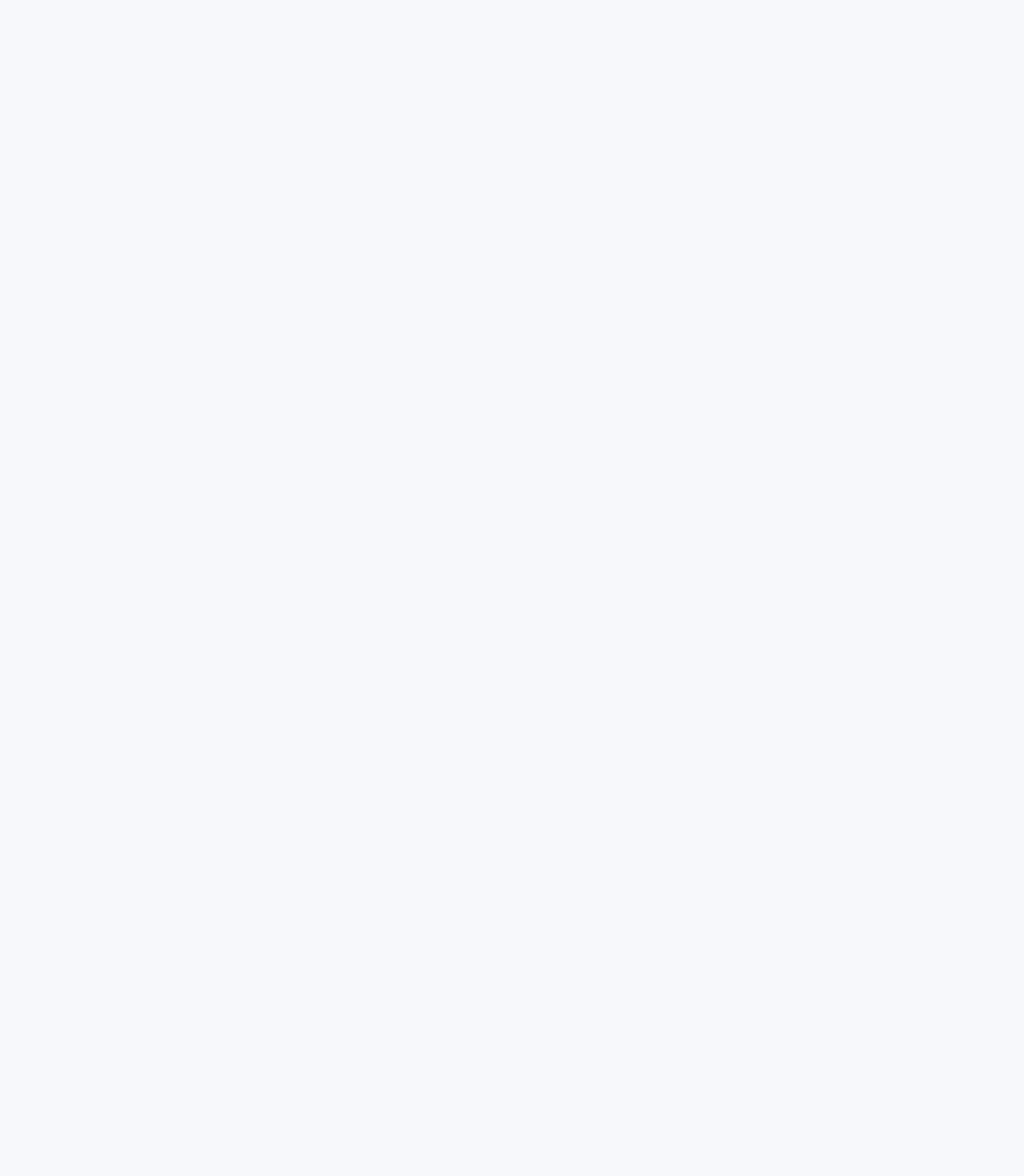
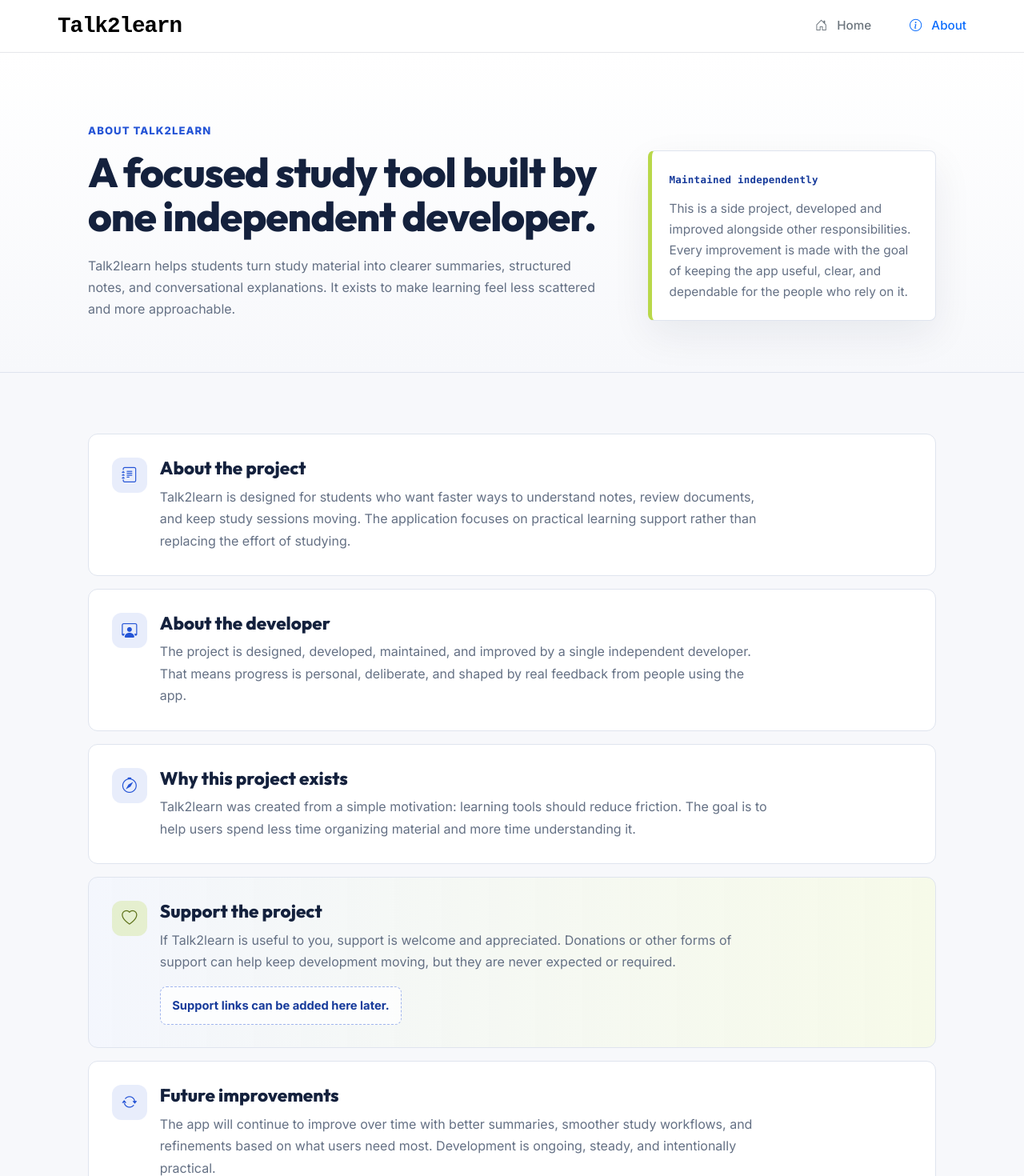
Before and after one commit to withhloveee/persona-ai-app, a Vue app in the folder frontend/: page /about in a window 1280 px wide. Before the commit this address had no page. Shown: the top 1470 px of the page at 80% size. Before the commit the page ends 800 px from the top, so only its background shows below. Built offline with nearby package versions, Linux system fonts and the light colour scheme.

Commit message:
/about route added.

```diff
--- a/frontend/src/router/index.js
+++ b/frontend/src/router/index.js
@@ -4,6 +4,7 @@ import UploadView from '@/views/UploadView.vue'
 import SummarizeView from '@/views/SummarizeView.vue'
 import RegisterView from '@/views/RegisterView.vue'
 import LoginView from '@/views/LoginView.vue'
+import AboutView from '@/views/AboutView.vue'
 
 
 const router = createRouter({
@@ -31,6 +32,10 @@ const router = createRouter({
       path:'/login',
       name:'login',
       component:LoginView
+    },{
+      path:'/about',
+      name:'about',
+      component:AboutView
     }
   ],
 })
--- /dev/null
+++ b/frontend/src/views/AboutView.vue
@@ -0,0 +1,307 @@
+<template>
+  <div class="about-page-wrapper">
+    <Appheader :nav-items="navItems" />
+
+    <main class="about-main">
+      <section class="about-intro" aria-labelledby="about-title">
+        <div class="about-container">
+          <p class="about-kicker">
+            About Talk2learn
+          </p>
+          <div class="about-intro-grid">
+            <div>
+              <h1 id="about-title" class="about-title">
+                A focused study tool built by one independent developer.
+              </h1>
+              <p class="about-lead">
+                Talk2learn helps students turn study material into clearer summaries,
+                structured notes, and conversational explanations. It exists to make
+                learning feel less scattered and more approachable.
+              </p>
+            </div>
+
+            <aside class="maker-note" aria-label="Project maintenance note">
+              <span class="maker-note-label">Maintained independently</span>
+              <p>
+                This is a side project, developed and improved alongside other
+                responsibilities. Every improvement is made with the goal of keeping
+                the app useful, clear, and dependable for the people who rely on it.
+              </p>
+            </aside>
+          </div>
+        </div>
+      </section>
+
+      <section class="about-content" aria-label="About details">
+        <div class="about-container">
+          <div class="content-grid">
+            <article class="about-section">
+              <span class="section-icon" aria-hidden="true">
+                <i class="bi bi-journal-text"></i>
+              </span>
+              <div>
+                <h2>About the project</h2>
+                <p>
+                  Talk2learn is designed for students who want faster ways to
+                  understand notes, review documents, and keep study sessions moving.
+                  The application focuses on practical learning support rather than
+                  replacing the effort of studying.
+                </p>
+              </div>
+            </article>
+
+            <article class="about-section">
+              <span class="section-icon" aria-hidden="true">
+                <i class="bi bi-person-workspace"></i>
+              </span>
+              <div>
+                <h2>About the developer</h2>
+                <p>
+                  The project is designed, developed, maintained, and improved by a
+                  single independent developer. That means progress is personal,
+                  deliberate, and shaped by real feedback from people using the app.
+                </p>
+              </div>
+            </article>
+
+            <article class="about-section">
+              <span class="section-icon" aria-hidden="true">
+                <i class="bi bi-compass"></i>
+              </span>
+              <div>
+                <h2>Why this project exists</h2>
+                <p>
+                  Talk2learn was created from a simple motivation: learning tools
+                  should reduce friction. The goal is to help users spend less time
+                  organizing material and more time understanding it.
+                </p>
+              </div>
+            </article>
+
+            <article class="about-section support-section">
+              <span class="section-icon" aria-hidden="true">
+                <i class="bi bi-heart"></i>
+              </span>
+              <div>
+                <h2>Support the project</h2>
+                <p>
+                  If Talk2learn is useful to you, support is welcome and appreciated.
+                  Donations or other forms of support can help keep development moving,
+                  but they are never expected or required.
+                </p>
+                <div class="support-placeholder" aria-label="Support links placeholder">
+                  Support links can be added here later.
+                </div>
+              </div>
+            </article>
+
+            <article class="about-section">
+              <span class="section-icon" aria-hidden="true">
+                <i class="bi bi-arrow-repeat"></i>
+              </span>
+              <div>
+                <h2>Future improvements</h2>
+                <p>
+                  The app will continue to improve over time with better summaries,
+                  smoother study workflows, and refinements based on what users need
+                  most. Development is ongoing, steady, and intentionally practical.
+                </p>
+              </div>
+            </article>
+          </div>
+        </div>
+      </section>
+    </main>
+  </div>
+</template>
+
+<script setup>
+import { useRouter } from 'vue-router'
+import Appheader from '@/components/Appheader.vue'
+
+const router = useRouter()
+
+const navItems = [
+  {
+    label: 'Home',
+    icon: 'house-door',
+    action: () => router.push('/'),
+  },
+  {
+    label: 'About',
+    icon: 'info-circle',
+    active: true,
+    action: () => router.push('/about'),
+  },
+]
+</script>
+
+<style scoped>
+.about-page-wrapper {
+  min-height: 100vh;
+  background: var(--app-surface);
+}
+
+.about-main {
+  color: var(--app-ink);
+}
+
+.about-container {
+  width: min(100% - 2rem, 1060px);
+  margin: 0 auto;
+}
+
+.about-intro {
+  background:
+    linear-gradient(180deg, #ffffff 0%, rgba(247, 248, 251, 0.96) 100%);
+  border-bottom: 1px solid var(--app-border);
+  padding: clamp(3rem, 7vw, 5.5rem) 0 clamp(2.25rem, 5vw, 4rem);
+}
+
+.about-kicker {
+  color: var(--app-primary);
+  font-size: 0.82rem;
+  font-weight: 800;
+  letter-spacing: 0.08em;
+  margin-bottom: 0.9rem;
+  text-transform: uppercase;
+}
+
+.about-intro-grid {
+  display: grid;
+  grid-template-columns: minmax(0, 1fr) minmax(280px, 360px);
+  gap: clamp(1.5rem, 5vw, 4rem);
+  align-items: start;
+}
+
+.about-title {
+  max-width: 780px;
+  margin: 0;
+  color: var(--app-ink);
+  font-size: clamp(2rem, 4vw, 3.45rem);
+  font-weight: 800;
+  letter-spacing: -0.02em;
+  line-height: 1.08;
+}
+
+.about-lead {
+  max-width: 680px;
+  margin: 1.25rem 0 0;
+  color: var(--app-muted);
+  font-size: clamp(1rem, 1.2vw, 1.12rem);
+  line-height: 1.7;
+}
+
+.maker-note {
+  border: 1px solid var(--app-border);
+  border-left: 5px solid var(--app-accent);
+  border-radius: 0.5rem;
+  background: #ffffff;
+  padding: 1.35rem;
+  box-shadow: 0 18px 50px rgba(20, 33, 61, 0.07);
+}
+
+.maker-note-label {
+  display: inline-flex;
+  margin-bottom: 0.85rem;
+  color: var(--app-primary-dark);
+  font-family: "Geist Mono", ui-monospace, SFMono-Regular, Menlo, Monaco, Consolas, "Liberation Mono", monospace;
+  font-size: 0.78rem;
+  font-weight: 700;
+  letter-spacing: 0.02em;
+}
+
+.maker-note p {
+  margin: 0;
+  color: var(--app-muted);
+  font-size: 0.96rem;
+  line-height: 1.7;
+}
+
+.about-content {
+  padding: clamp(2.5rem, 6vw, 4.75rem) 0;
+}
+
+.content-grid {
+  display: grid;
+  gap: 1rem;
+}
+
+.about-section {
+  display: grid;
+  grid-template-columns: auto minmax(0, 1fr);
+  gap: 1rem;
+  align-items: start;
+  border: 1px solid var(--app-border);
+  border-radius: 0.75rem;
+  background: #ffffff;
+  padding: clamp(1.25rem, 3vw, 1.8rem);
+}
+
+.section-icon {
+  width: 2.75rem;
+  height: 2.75rem;
+  display: inline-flex;
+  align-items: center;
+  justify-content: center;
+  border-radius: 0.75rem;
+  background: rgba(36, 84, 214, 0.1);
+  color: var(--app-primary);
+  font-size: 1.2rem;
+}
+
+.about-section h2 {
+  margin: 0 0 0.55rem;
+  color: var(--app-ink);
+  font-size: clamp(1.15rem, 2vw, 1.4rem);
+  font-weight: 800;
+  line-height: 1.2;
+}
+
+.about-section p {
+  max-width: 760px;
+  margin: 0;
+  color: var(--app-muted);
+  line-height: 1.72;
+}
+
+.support-section {
+  background:
+    linear-gradient(90deg, rgba(36, 84, 214, 0.05), rgba(185, 216, 74, 0.12)),
+    #ffffff;
+}
+
+.support-section .section-icon {
+  background: rgba(185, 216, 74, 0.25);
+  color: #5b6f16;
+}
+
+.support-placeholder {
+  width: fit-content;
+  max-width: 100%;
+  margin-top: 1rem;
+  border: 1px dashed rgba(36, 84, 214, 0.42);
+  border-radius: 0.5rem;
+  background: rgba(255, 255, 255, 0.72);
+  color: var(--app-primary-dark);
+  font-size: 0.92rem;
+  font-weight: 700;
+  padding: 0.75rem 0.9rem;
+}
+
+@media (max-width: 767.98px) {
+  .about-intro-grid,
+  .about-section {
+    grid-template-columns: 1fr;
+  }
+
+  .about-container {
+    width: min(100% - 1.25rem, 1060px);
+  }
+
+  .maker-note,
+  .about-section {
+    border-radius: 0.65rem;
+  }
+}
+</style>
--- a/frontend/src/views/HomeView.vue
+++ b/frontend/src/views/HomeView.vue
@@ -129,15 +129,16 @@
 </template>
 
 <script setup>
-import { RouterLink } from 'vue-router'
+import { RouterLink, useRouter } from 'vue-router'
 import Appheader from '@/components/Appheader.vue'
 import { useAuthStore } from '@/stores/chat'
 
 const authStore = useAuthStore()
+const router = useRouter()
 
 const navItems = [
-  { label: 'Home', icon: 'house-door', active: true },
-  { label: 'About', icon: 'info-circle', active: false },
+  { label: 'Home', icon: 'house-door', active: true, action: () => router.push('/') },
+  { label: 'About', icon: 'info-circle', active: false, action: () => router.push('/about') },
 ]
 </script>
 
--- a/frontend/src/views/LoginView.vue
+++ b/frontend/src/views/LoginView.vue
@@ -150,6 +150,7 @@ const navItems = [
     label: "About",
     icon: "info-circle",
     active: false,
+    action: () => router.push("/about")
   }
 ]
 </script>
--- a/frontend/src/views/RegisterView.vue
+++ b/frontend/src/views/RegisterView.vue
@@ -156,6 +156,7 @@ const navItems = [
     label: "About",
     icon: "info-circle",
     active: false,
+    action: () => router.push("/about")
   }
 ]
 </script>
--- a/frontend/src/views/SummarizeView.vue
+++ b/frontend/src/views/SummarizeView.vue
@@ -41,6 +41,7 @@ const navItems = [
     label: "About",
     icon: "info-circle",
     active: false,
+    action: () => router.push("/about")
   }
 ]
 </script>
--- a/frontend/src/views/UploadView.vue
+++ b/frontend/src/views/UploadView.vue
@@ -132,6 +132,7 @@ const navItems = [
     label: "About",
     icon: "info-circle",
     active: false,
+    action: () => router.push("/about")
   }
 ]
 </script>
```
